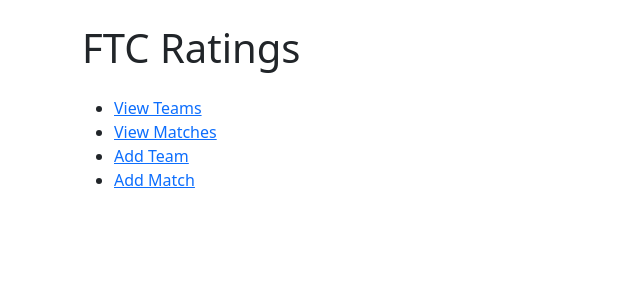
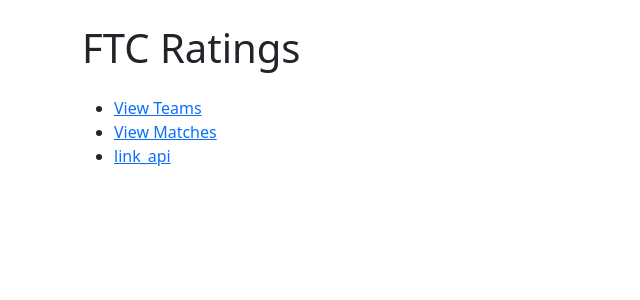
Before and after one commit to SeriouslyFunnyFr/FTC_Ratings, a Flask app: page / in a window 1280 px wide. Shown: the top 300 px of the page, without its empty margins (0-640 px from the left). Run offline with Flask 3, Linux system fonts and the light colour scheme.

Commit message:
Update index.html
delete old remenant and create link_api

```diff
--- a/templates/index.html
+++ b/templates/index.html
@@ -12,8 +12,7 @@
         <ul>
             <li><a href="{{ url_for('teams') }}">View Teams</a></li>
             <li><a href="{{ url_for('matches') }}">View Matches</a></li>
-            <li><a href="{{ url_for('add_team') }}">Add Team</a></li>
-            <li><a href="{{ url_for('add_match') }}">Add Match</a></li>
+            <li><a href="{{ url_for('link_api') }}">link_api</a></li>
         </ul>
     </div>
 </body>
```
